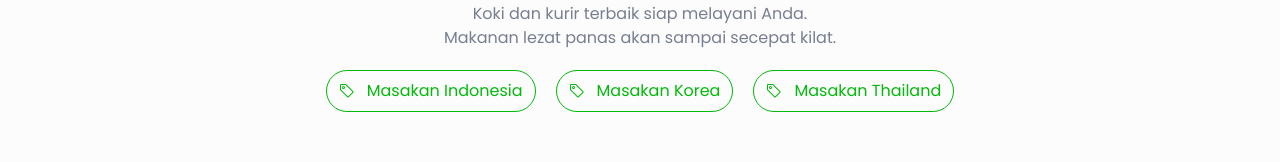
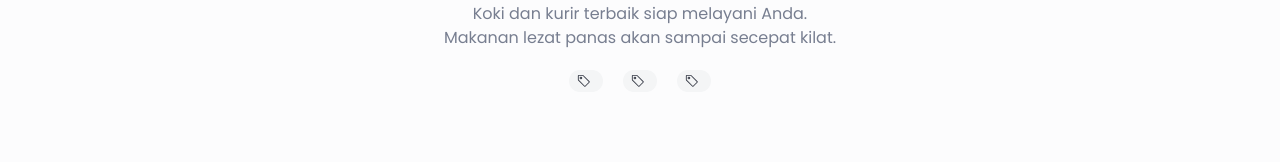
Before and after one commit to widiagustin/foodz-app, a Next.js app: page /menu in a window 1280 px wide. Shown: the part 230-392 px from the top of the page. Built offline with nearby package versions, Linux system fonts and the light colour scheme; no server answers; a web font is replaced by a local one.

Commit message:
refactor : Change Link to props onClick in Tag component

```diff
--- a/src/components/Tag.js
+++ b/src/components/Tag.js
@@ -1,13 +1,14 @@
-import Link from 'next/link'
 import { BsTag } from 'react-icons/bs'
 
 export default function Tag (props) {
   return (
-    <Link href={props.link}>
-      <div className='border border-primary text-primary rounded-full items-center gap-3 flex py-2 px-3 hover:bg-primary hover:text-white'>
+    <div>
+      <div
+        onClick={props.onClick}
+        className='bg-neutral-7 px-2 py-1 gap-1 text-sm text-neutral-3 rounded-full flex items-center hover:text-primary hover:bg-light-primary hover:cursor-pointer'>
         <BsTag />
-        <p>{props.title}</p>
+        <p>{props.name}</p>
       </div>
-    </Link>
+    </div>
   )
 }
```
